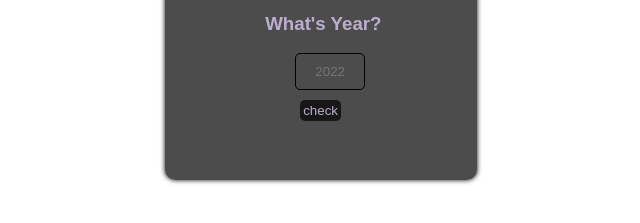
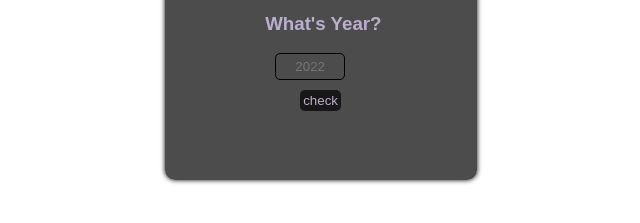
Before and after one commit to De-icon/leep-year-calculator, a plain HTML site: page index.html in a window 1280 px wide. Shown: the part 345-568 px from the top of the page, without its empty margins (319-959 px from the left). Drawn offline with Linux system fonts and the light colour scheme; a web font is replaced by a local one.

Commit message:
Update style.css

```diff
--- a/style.css
+++ b/style.css
@@ -39,8 +39,8 @@ body main h1 {
 body main #yearInPut {
   text-align: center;
   width: 70px;
-  padding:10px;
-  margin-left: 120px;
+  padding:5px;
+  margin-left: 100px;
   border-radius: 5px;
   outline: 0;
   border: 1px solid black;
```
